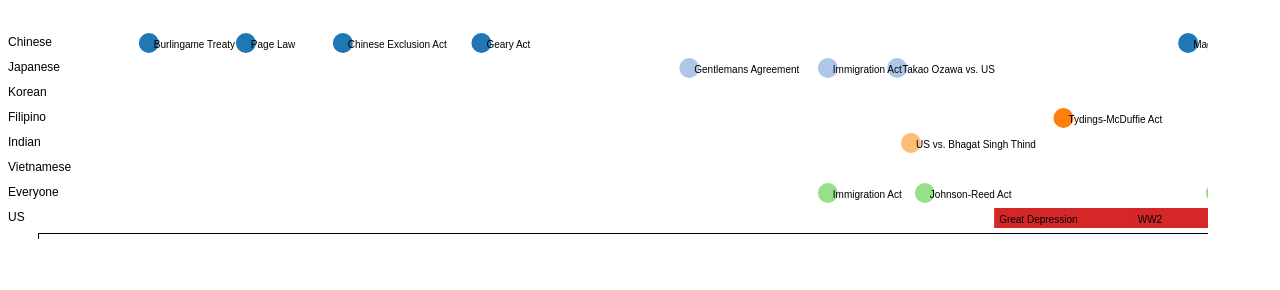
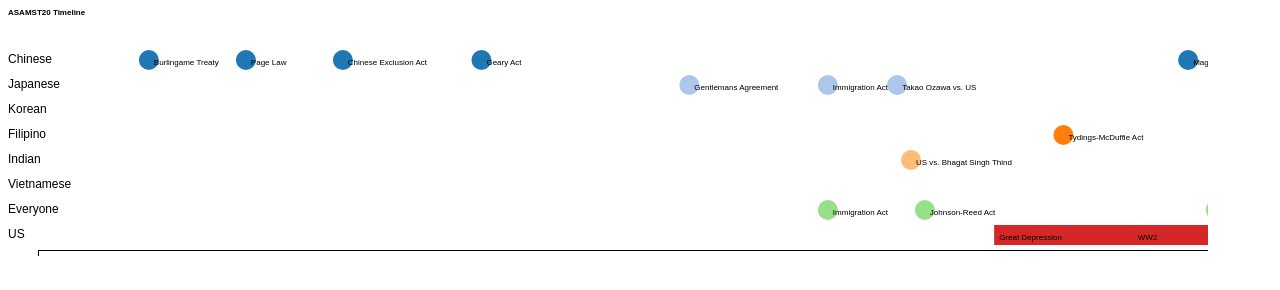
Before and after one commit to minahan/minahan.github.io, a plain HTML site: page ASAMST20/asamsttimeline.html in a window 1280 px wide. Drawn offline with nearby package versions, Linux system fonts and the light colour scheme.

Commit message:
quick fixes

```diff
--- a/ASAMST20/asamsttimeline.html
+++ b/ASAMST20/asamsttimeline.html
@@ -15,7 +15,7 @@
 
     * {
       font-family: sans-serif;
-      font-size: 10px;
+      font-size: 8px;
     }
 
     .axis text {
@@ -137,7 +137,7 @@
     <div id="timeline2_combine"></div>
   </div>
   <div>
-    <!-- <h3>A stacked timeline with hover, click, and scroll events</h3> -->
+    <h3>ASAMST20 Timeline</h3>
     <div id="timeline3"></div>
     <div id="hoverRes">
       <div class="coloredDiv"></div>
```
